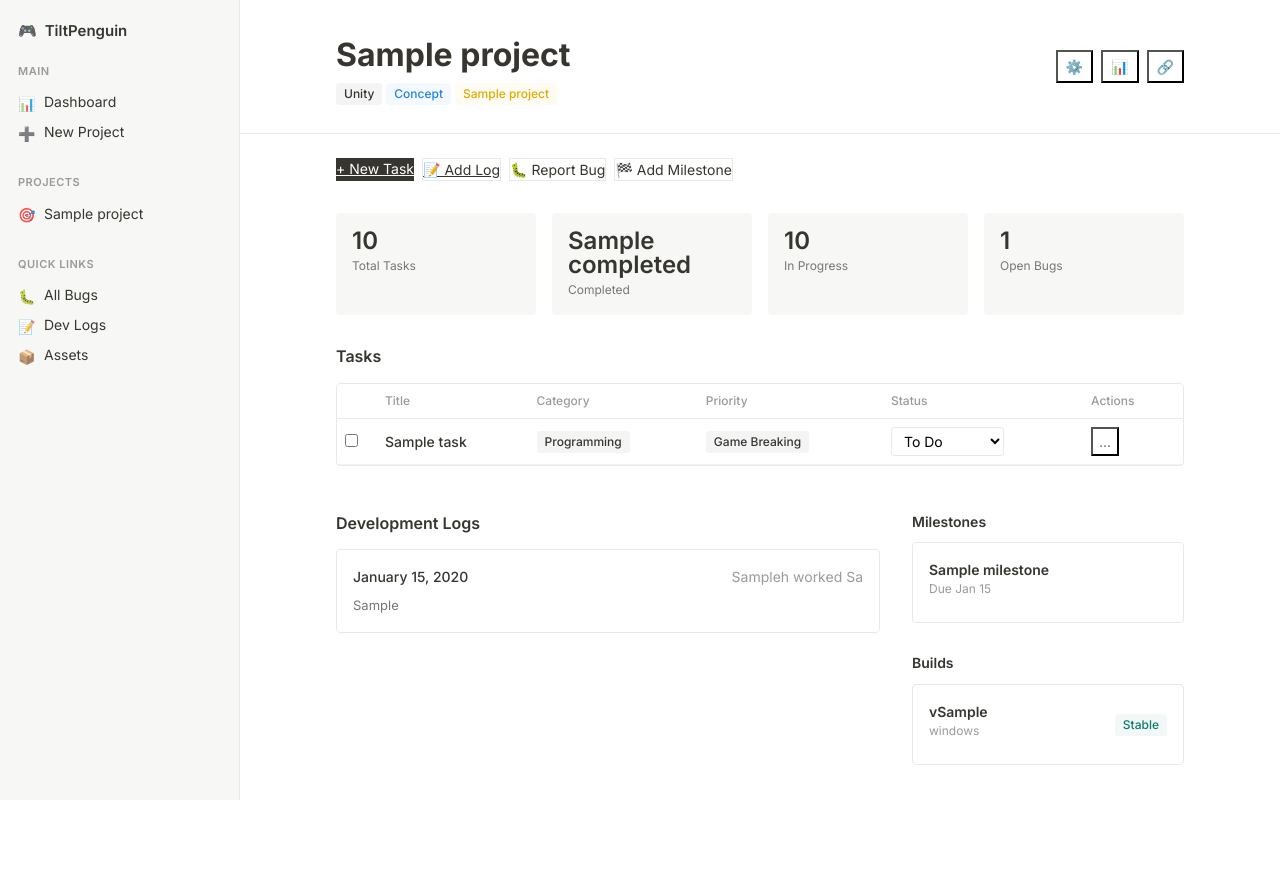
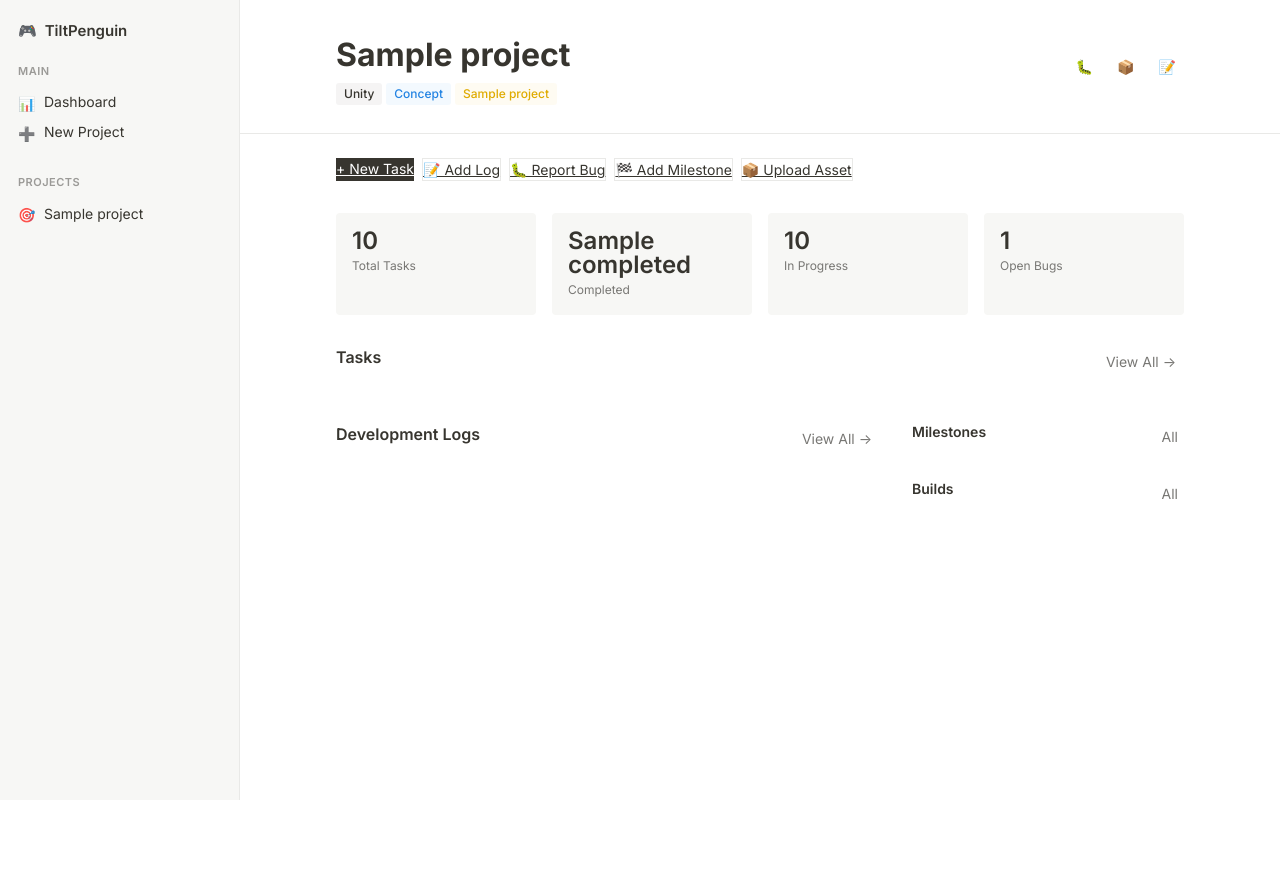
Before and after one commit to Cantaur1021/Game-Development-PM, a Django app: template templates/projects/project_detail.html in a window 1280 px wide. After the commit the page ends 800 px from the top, so only its background shows below. Run offline with Django 5.2, Linux system fonts and the light colour scheme; tables that the repository leaves empty hold one stand-in row (values such as "Sample post"); the template is opened without the code that fills it: values that come from a table or form of the project are taken from there, most other values are stand-ins (such as "Sample title", 1, 10 or a date in 2020); parts of the project's set-up code (start-up, migrations or seed data) failed here and were passed over.

Commit message:
fix: fix routing

```diff
--- a/devlogs/urls.py
+++ b/devlogs/urls.py
@@ -1,8 +1,8 @@
 # devlogs/urls.py
-
 from django.urls import path
 from . import views
 
 urlpatterns = [
+    path('project/<int:project_pk>/', views.devlog_list, name='devlog_list'),
     path('create/<int:project_pk>/', views.devlog_create, name='devlog_create'),
 ]
--- a/projects/urls.py
+++ b/projects/urls.py
@@ -1,9 +1,11 @@
 # projects/urls.py
-
 from django.urls import path
 from . import views
 
 urlpatterns = [
     path('<int:pk>/', views.project_detail, name='project_detail'),
     path('create/', views.project_create, name='project_create'),
+    path('<int:project_pk>/milestones/', views.milestone_list, name='milestone_list'),
+    path('<int:project_pk>/milestones/create/', views.milestone_create, name='milestone_create'),
+    path('<int:project_pk>/builds/', views.build_list, name='build_list'),
 ]
--- a/tasks/urls.py
+++ b/tasks/urls.py
@@ -1,9 +1,9 @@
 # tasks/urls.py
-
 from django.urls import path
 from . import views
 
 urlpatterns = [
+    path('project/<int:project_pk>/', views.task_list, name='task_list'),
     path('create/<int:project_pk>/', views.task_create, name='task_create'),
     path('<int:pk>/update-status/', views.task_update_status, name='task_update_status'),
 ]
--- a/templates/base.html
+++ b/templates/base.html
@@ -391,6 +391,8 @@
         }
     </style>
 </head>
+<!-- templates/base.html -->
+<!-- Keep all the existing styles, just update the body section -->
 <body>
     <!-- Sidebar -->
     <div class="sidebar">
@@ -413,31 +415,18 @@
             </a>
         </div>
 
+        <!-- This needs to be passed from context in views -->
+        {% if all_projects %}
         <div class="sidebar-section">
             <div class="sidebar-section-title">Projects</div>
-            {% for project in projects %}
+            {% for project in all_projects %}
             <a href="{% url 'project_detail' project.pk %}" class="sidebar-link">
                 <span class="sidebar-icon">🎯</span>
                 {{ project.name }}
             </a>
             {% endfor %}
         </div>
-
-        <div class="sidebar-section">
-            <div class="sidebar-section-title">Quick Links</div>
-            <a href="#" class="sidebar-link">
-                <span class="sidebar-icon">🐛</span>
-                All Bugs
-            </a>
-            <a href="#" class="sidebar-link">
-                <span class="sidebar-icon">📝</span>
-                Dev Logs
-            </a>
-            <a href="#" class="sidebar-link">
-                <span class="sidebar-icon">📦</span>
-                Assets
-            </a>
-        </div>
+        {% endif %}
     </div>
 
     <!-- Main Content -->
--- a/templates/projects/project_detail.html
+++ b/templates/projects/project_detail.html
@@ -17,15 +17,15 @@
             </p>
         </div>
         <div class="quick-actions">
-            <button class="btn-ghost">⚙️</button>
-            <button class="btn-ghost">📊</button>
-            <button class="btn-ghost">🔗</button>
+            <a href="{% url 'bug_list' project.pk %}" class="btn-ghost" style="text-decoration: none;">🐛</a>
+            <a href="{% url 'asset_list' project.pk %}" class="btn-ghost" style="text-decoration: none;">📦</a>
+            <a href="{% url 'devlog_list' project.pk %}" class="btn-ghost" style="text-decoration: none;">📝</a>
         </div>
     </div>
 </div>
 
 <div class="page-content">
-    <!-- Quick Actions -->
+    <!-- Quick Actions - Fixed Links -->
     <div class="quick-actions" style="margin-bottom: 32px;">
         <a href="{% url 'task_create' project.pk %}" class="btn-primary-minimal">
             + New Task
@@ -33,14 +33,18 @@
         <a href="{% url 'devlog_create' project.pk %}" class="btn-secondary-minimal">
             📝 Add Log
         </a>
-        <button class="btn-secondary-minimal">
+        <a href="{% url 'bug_create' project.pk %}" class="btn-secondary-minimal">
             🐛 Report Bug
-        </button>
-        <button class="btn-secondary-minimal">
+        </a>
+        <a href="{% url 'milestone_create' project.pk %}" class="btn-secondary-minimal">
             🏁 Add Milestone
-        </button>
+        </a>
+        <a href="{% url 'asset_upload' project.pk %}" class="btn-secondary-minimal">
+            📦 Upload Asset
+        </a>
     </div>
 
+    <!-- Rest of the template remains the same -->
     <!-- Stats -->
     <div class="stats-grid" style="margin-bottom: 32px;">
         <div class="stat-card">
@@ -61,122 +65,45 @@
         </div>
     </div>
 
-    <!-- Tasks Table -->
+    <!-- Add section headers that link to full lists -->
     <section style="margin-bottom: 48px;">
-        <h2 style="font-size: 16px; font-weight: 600; margin-bottom: 16px;">Tasks</h2>
-        <div style="background: white; border: 1px solid var(--border-color); border-radius: 4px; overflow: hidden;">
-            <table class="minimal-table">
-                <thead>
-                    <tr>
-                        <th style="width: 40px;"></th>
-                        <th>Title</th>
-                        <th>Category</th>
-                        <th>Priority</th>
-                        <th>Status</th>
-                        <th style="width: 100px;">Actions</th>
-                    </tr>
-                </thead>
-                <tbody>
-                    {% for task in tasks %}
-                    <tr>
-                        <td>
-                            <input type="checkbox" {% if task.status == 'completed' %}checked{% endif %}>
-                        </td>
-                        <td style="font-weight: 500;">{{ task.title }}</td>
-                        <td>
-                            <span class="tag tag-default">{{ task.get_category_display|slice:"2:" }}</span>
-                        </td>
-                        <td>
-                            <span class="tag {% if 'Blocker' in task.get_priority_display %}tag-red{% elif 'Critical' in task.get_priority_display %}tag-yellow{% else %}tag-default{% endif %}">
-                                {{ task.get_priority_display|slice:"2:" }}
-                            </span>
-                        </td>
-                        <td>
-                            <select class="select-minimal" onchange="updateTaskStatus({{ task.pk }}, this.value)">
-                                {% for value, label in task.STATUS_CHOICES %}
-                                <option value="{{ value }}" {% if value == task.status %}selected{% endif %}>
-                                    {{ label }}
-                                </option>
-                                {% endfor %}
-                            </select>
-                        </td>
-                        <td>
-                            <button class="btn-ghost" style="padding: 2px 6px;">...</button>
-                        </td>
-                    </tr>
-                    {% empty %}
-                    <tr>
-                        <td colspan="6" style="text-align: center; color: var(--text-tertiary); padding: 24px;">
-                            No tasks yet. Create your first task to get started.
-                        </td>
-                    </tr>
-                    {% endfor %}
-                </tbody>
-            </table>
+        <div style="display: flex; justify-content: space-between; align-items: center; margin-bottom: 16px;">
+            <h2 style="font-size: 16px; font-weight: 600;">Tasks</h2>
+            <a href="{% url 'task_list' project.pk %}" class="btn-ghost" style="text-decoration: none;">View All →</a>
         </div>
+        <!-- Tasks table here -->
     </section>
 
     <div style="display: grid; grid-template-columns: 2fr 1fr; gap: 32px;">
-        <!-- Dev Logs -->
+        <!-- Dev Logs with View All link -->
         <section>
-            <h2 style="font-size: 16px; font-weight: 600; margin-bottom: 16px;">Development Logs</h2>
+            <div style="display: flex; justify-content: space-between; align-items: center; margin-bottom: 16px;">
+                <h2 style="font-size: 16px; font-weight: 600;">Development Logs</h2>
+                <a href="{% url 'devlog_list' project.pk %}" class="btn-ghost" style="text-decoration: none;">View All →</a>
+            </div>
             {% for log in recent_logs %}
-            <div class="minimal-card">
-                <div style="display: flex; justify-content: space-between; margin-bottom: 8px;">
-                    <span style="font-weight: 500;">{{ log.date|date:"F d, Y" }}</span>
-                    <span style="color: var(--text-tertiary);">{{ log.hours_worked }}h worked {{ log.get_mood_display|slice:":2" }}</span>
-                </div>
-                <div style="color: var(--text-secondary); font-size: 13px; line-height: 1.6;">
-                    {{ log.work_done_html|safe|truncatewords_html:40 }}
-                </div>
-            </div>
-            {% empty %}
-            <p style="color: var(--text-tertiary);">No development logs yet</p>
+            <!-- Dev log cards -->
             {% endfor %}
         </section>
 
-        <!-- Sidebar Info -->
+        <!-- Sidebar with View All links -->
         <section>
-            <!-- Milestones -->
             <div style="margin-bottom: 32px;">
-                <h3 style="font-size: 14px; font-weight: 600; margin-bottom: 12px;">Milestones</h3>
-                {% for milestone in milestones %}
-                <div class="minimal-card">
-                    <div class="card-title">{{ milestone.name }}</div>
-                    <div class="card-subtitle">Due {{ milestone.due_date|date:"M d" }}</div>
+                <div style="display: flex; justify-content: space-between; align-items: center; margin-bottom: 12px;">
+                    <h3 style="font-size: 14px; font-weight: 600;">Milestones</h3>
+                    <a href="{% url 'milestone_list' project.pk %}" class="btn-ghost" style="text-decoration: none; padding: 2px 6px;">All</a>
                 </div>
-                {% empty %}
-                <p style="color: var(--text-tertiary); font-size: 13px;">No milestones set</p>
-                {% endfor %}
+                <!-- Milestones here -->
             </div>
 
-            <!-- Recent Builds -->
             <div>
-                <h3 style="font-size: 14px; font-weight: 600; margin-bottom: 12px;">Builds</h3>
-                {% for build in recent_builds %}
-                <div class="minimal-card">
-                    <div style="display: flex; justify-content: space-between; align-items: center;">
-                        <div>
-                            <div class="card-title">v{{ build.version }}</div>
-                            <div class="card-subtitle">{{ build.platform }}</div>
-                        </div>
-                        {% if build.is_stable %}
-                        <span class="tag tag-green">Stable</span>
-                        {% endif %}
-                    </div>
+                <div style="display: flex; justify-content: space-between; align-items: center; margin-bottom: 12px;">
+                    <h3 style="font-size: 14px; font-weight: 600;">Builds</h3>
+                    <a href="{% url 'build_list' project.pk %}" class="btn-ghost" style="text-decoration: none; padding: 2px 6px;">All</a>
                 </div>
-                {% empty %}
-                <p style="color: var(--text-tertiary); font-size: 13px;">No builds yet</p>
-                {% endfor %}
+                <!-- Builds here -->
             </div>
         </section>
     </div>
 </div>
-
-<script>
-function updateTaskStatus(taskId, newStatus) {
-    // AJAX implementation here
-    console.log('Update task', taskId, 'to', newStatus);
-}
-</script>
 {% endblock %}
```
Also changed, not shown: devlogs/views.py (+11 -0 lines), tasks/views.py (+53 -0 lines).
